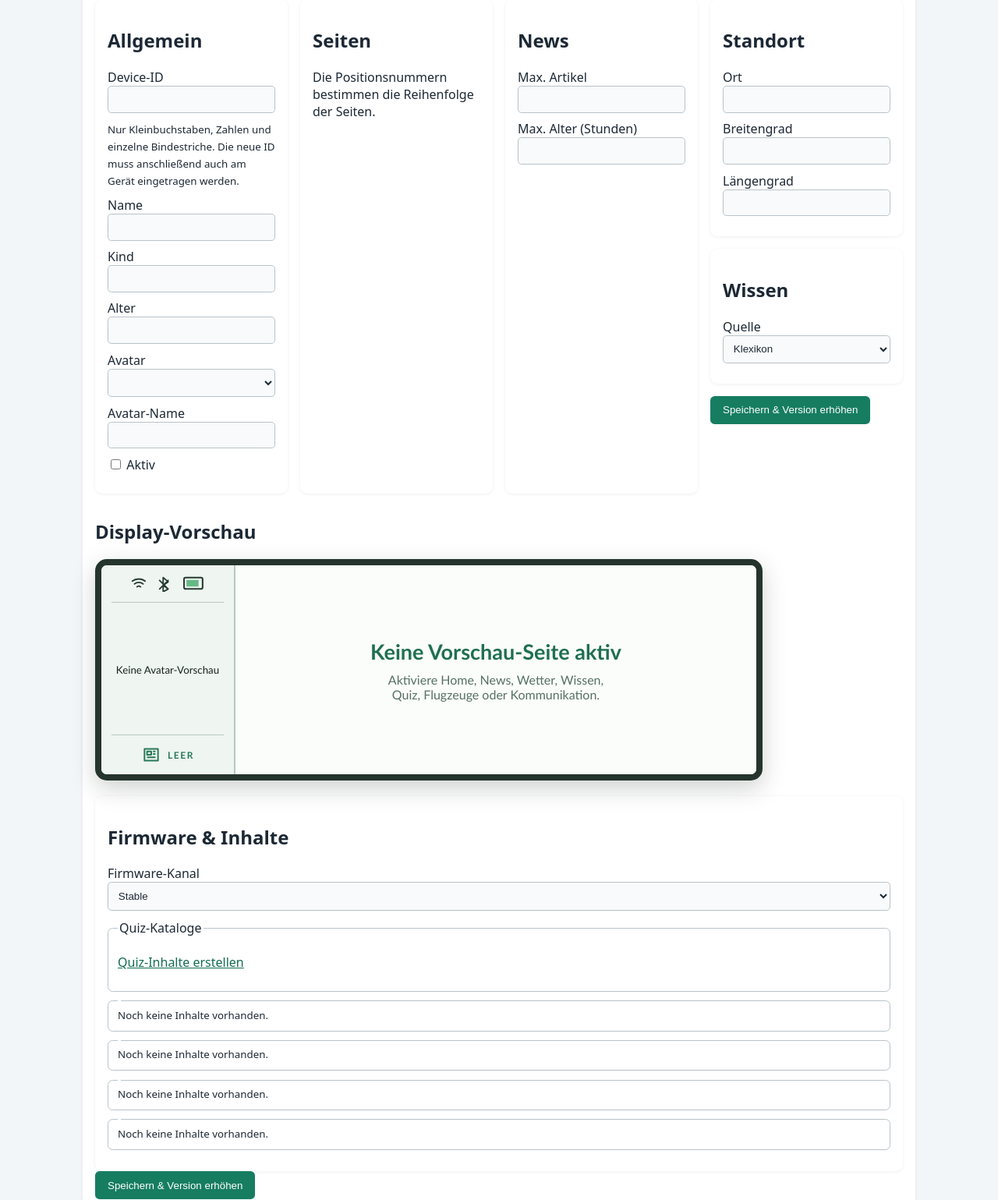
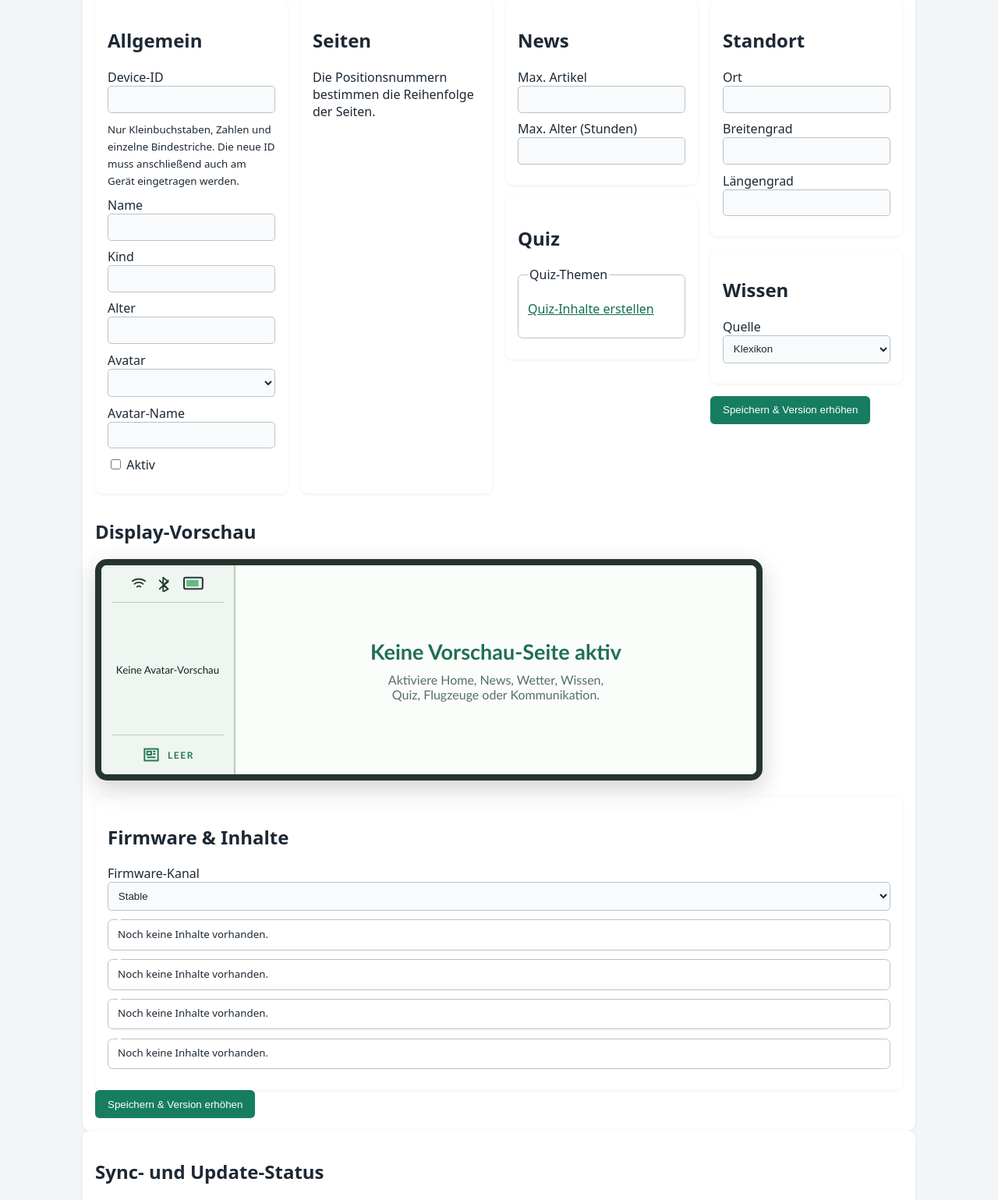
Before and after one commit to coveur-codex/leap-homeserver, a Python web app: template app/templates/device_edit.html in a window 1280 px wide. Shown: the part 217-1756 px from the top of the page at 78% size. Run offline with Jinja, Linux system fonts and the light colour scheme; the template is opened without the code that fills it, so the values that code supplies are empty.

Commit message:
Move quiz topics into upper device settings

```diff
--- a/app/templates/device_edit.html
+++ b/app/templates/device_edit.html
@@ -5,7 +5,12 @@
   <div class="tabs">
     <section><h2>Allgemein</h2><label>Device-ID<input name="device_id" value="{{device.device_id}}" pattern="[a-z0-9]+(?:-[a-z0-9]+)*" maxlength="80" required aria-describedby="device-id-help"></label><small id="device-id-help">Nur Kleinbuchstaben, Zahlen und einzelne Bindestriche. Die neue ID muss anschließend auch am Gerät eingetragen werden.</small><label>Name<input name="name" value="{{device.name}}"></label><label>Kind<input name="child_name" value="{{device.child_name}}"></label><label>Alter<input type="number" min="1" name="age" value="{{device.age}}"></label><label>Avatar<select name="avatar">{% for a in asset_packages if a.kind=='avatar' %}<option value="{{a.id}}" {% if a.id==device.avatar or a.id=='avatar-'+device.avatar %}selected{% endif %}>{{a.name}}</option>{% endfor %}</select></label><label>Avatar-Name<input name="avatar_name" value="{{device.avatar_name}}"></label><label><input type="checkbox" name="enabled" {% if device.enabled %}checked{% endif %}> Aktiv</label></section>
     <section><h2>Seiten</h2><p>Die Positionsnummern bestimmen die Reihenfolge der Seiten.</p>{% for p in device.pages %}<label><input type="checkbox" {% if p.page_id == "communication" %}name="communication_enabled" data-communication-toggle {% if device.communication_enabled %}checked{% endif %}{% else %}name="page_ids" value="{{p.page_id}}" {% if p.enabled %}checked{% endif %}{% endif %}> {{p.title}} <input class="order" type="number" min="1" max="{{device.pages|length}}" name="page_positions" value="{{p.position}}" aria-label="Position"></label>{% endfor %}</section>
+    <div class="device-settings-stack">
     <section><h2>News</h2>{% for c in categories %}<label><input type="checkbox" name="category_ids" value="{{c.id}}" {% if c in device.categories %}checked{% endif %}>{{c.name}}</label>{% endfor %}<label>Max. Artikel<input type="number" name="news_limit" value="{{device.news_limit}}"></label><label>Max. Alter (Stunden)<input type="number" name="news_max_age_hours" value="{{device.news_max_age_hours}}"></label></section>
+    <section><h2>Quiz</h2>
+  <fieldset><legend>Quiz-Themen</legend>{% for c in catalogs %}<label><input type="checkbox" name="quiz_catalog_ids" value="{{c.id}}" {% if c in device.quiz_catalogs %}checked{% endif %}>{{c.name}}{% if not c.enabled %} (inaktiv){% endif %}</label>{% else %}<p><a href="/assets?kind=quiz">Quiz-Inhalte erstellen</a></p>{% endfor %}</fieldset>
+    </section>
+    </div>
     <div class="device-settings-stack">
     <section><h2>Standort</h2><label>Ort<input name="weather_location" value="{{device.weather_location}}"></label><label>Breitengrad<input name="latitude" value="{{device.latitude or ''}}"></label><label>Längengrad<input name="longitude" value="{{device.longitude or ''}}"></label></section>
     <section><h2>Wissen</h2><label>Quelle<select name="knowledge_source"><option value="klexikon" {% if device.knowledge_source == 'klexikon' %}selected{% endif %}>Klexikon</option><option value="miniklexikon" {% if device.knowledge_source == 'miniklexikon' %}selected{% endif %}>MiniKlexikon</option></select></label></section>
@@ -88,7 +93,6 @@
 </div>
   <input type="hidden" name="distribution_settings" value="true">
   <section><h2>Firmware & Inhalte</h2><label>Firmware-Kanal<select name="firmware_channel"><option value="stable" {% if device.firmware_channel=='stable' %}selected{% endif %}>Stable</option><option value="beta" {% if device.firmware_channel=='beta' %}selected{% endif %}>Beta</option></select></label>
-  <fieldset><legend>Quiz-Kataloge</legend>{% for c in catalogs %}<label><input type="checkbox" name="quiz_catalog_ids" value="{{c.id}}" {% if c in device.quiz_catalogs %}checked{% endif %}>{{c.name}}{% if not c.enabled %} (inaktiv){% endif %}</label>{% else %}<p><a href="/assets?kind=quiz">Quiz-Inhalte erstellen</a></p>{% endfor %}</fieldset>
   {% for kind in ['chill','sound','weather','game'] %}<fieldset><legend>{{asset_kinds[kind]}}</legend>{% for p in asset_packages if p.kind==kind %}<label><input type="checkbox" name="content_ids" value="{{p.id}}" {% if p.id in device.content_selection %}checked{% endif %}>{{p.name}}</label>{% else %}<small>Noch keine Inhalte vorhanden.</small>{% endfor %}</fieldset>{% endfor %}</section>
   <button>Speichern & Version erhöhen</button>
 </form>
```
